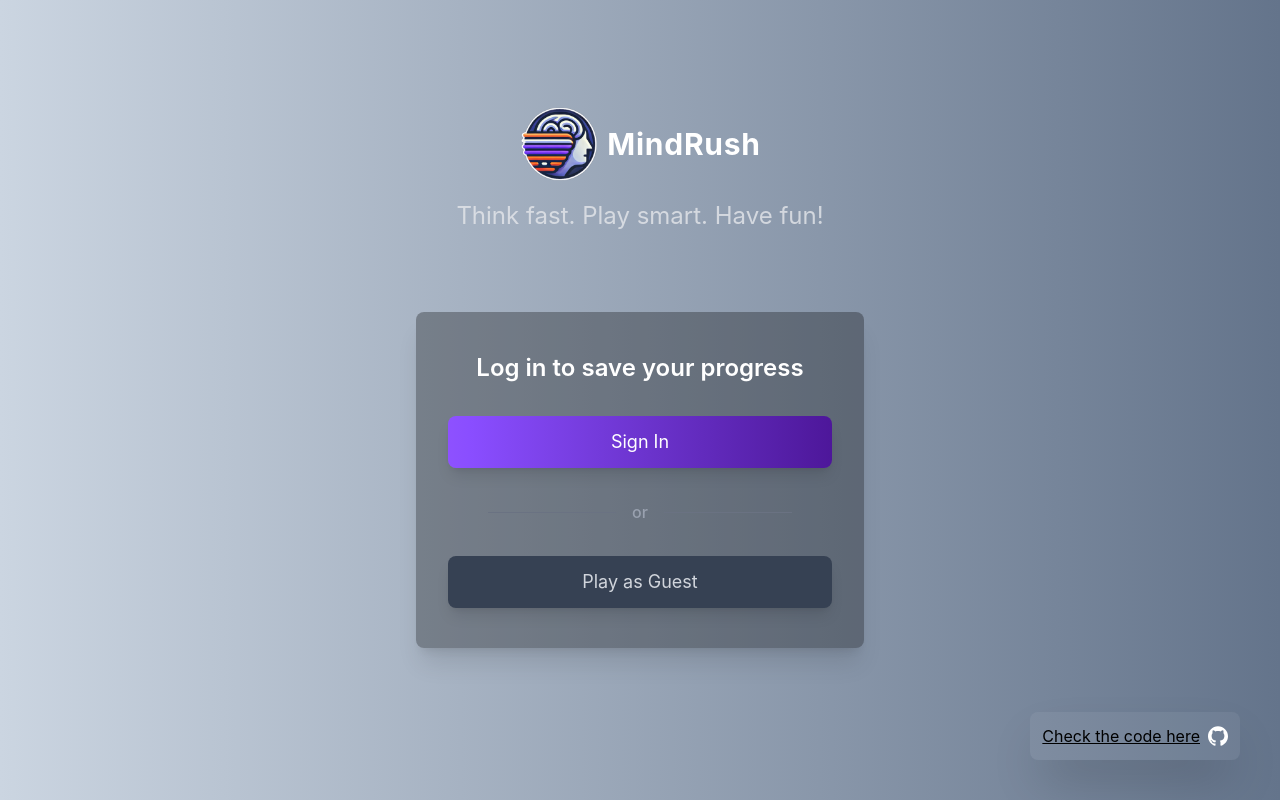
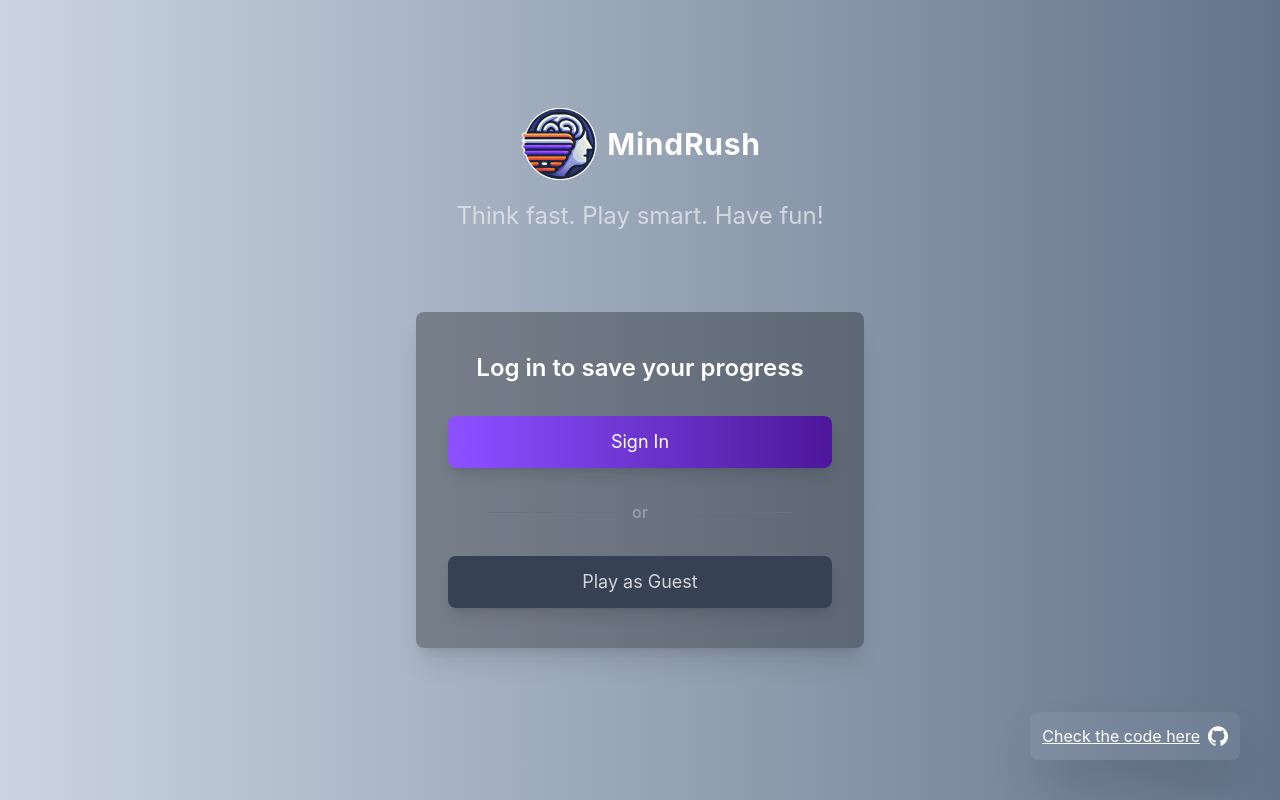
Before and after one commit to kete102/quiz-game, a React (Vite) app: page /login in a window 1280 px wide. Built offline with nearby package versions, Linux system fonts and the light colour scheme; no server answers.

Commit message:
styles: text white

```diff
--- a/src/routes/login.tsx
+++ b/src/routes/login.tsx
@@ -20,7 +20,7 @@ function RouteComponent() {
 					<Login />
 				</div>
 			)}
-			<section className='absolute right-10 bottom-10'>
+			<section className='absolute right-10 bottom-10 text-white'>
 				<a
 					href='https://github.com/kete102/quiz-game'
 					className='inline-flex items-center gap-x-2 rounded-lg bg-white/5 p-3 underline shadow-2xl transition-all hover:scale-103'
```
